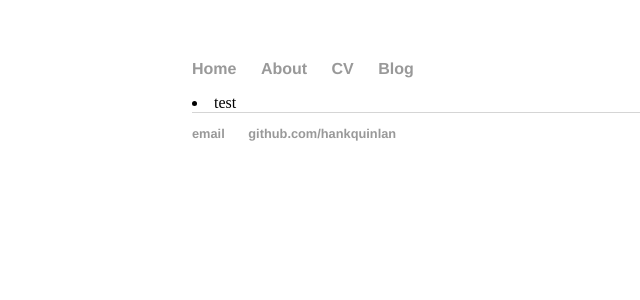
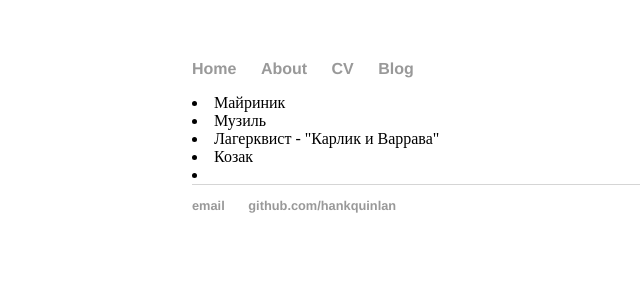
Before and after one commit to hinterlistig/hinterlistig.github.io, a Jekyll site: the page built from index.html, in a window 1280 px wide. Shown: the top 300 px of the page, without its empty margins (0-640 px from the left). Built offline with Jekyll 4.4.1, drawn with Linux system fonts in a browser that asks for light colours.

Commit message:
Update index.html

```diff
--- a/index.html
+++ b/index.html
@@ -3,5 +3,9 @@ layout: default
 title: смотреть, слушать, читать
 ---
 <div class="blurb">
-	<li>test</li>
+	<li>Майриник</li>
+	<li>Музиль</li>
+	<li>Лагерквист - "Карлик и Варрава"</li>
+	<li>Козак</li>
+	<li></li>
 </div><!-- /.blurb -->
```
